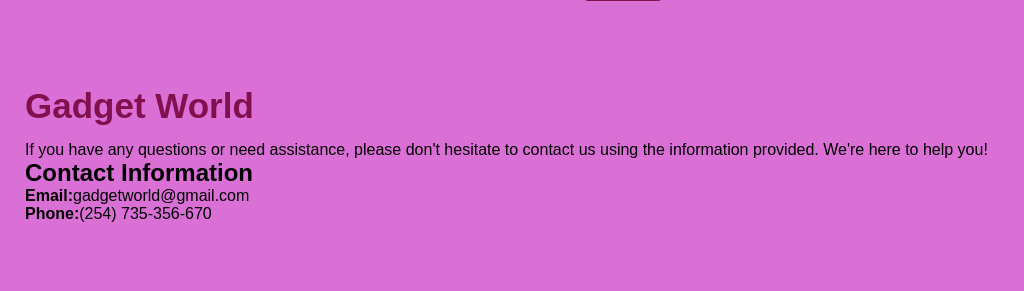
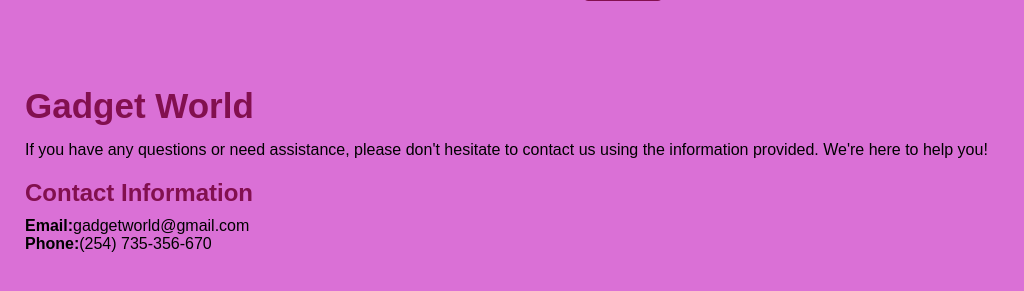
Before and after one commit to 147203/Elsiie, a PHP site: page /contacts.html in a window 1280 px wide. Shown: the part 361-652 px from the top of the page, without its empty margins (0-1024 px from the left). Run offline with PHP 8.4, Linux system fonts and the light colour scheme.

Commit message:
content h2

```diff
--- a/contact.css
+++ b/contact.css
@@ -25,6 +25,11 @@ body{
 .content h1{
     font-size: 35px;
     margin-bottom: 15px;
+    color: #82104f;
+}
+.content h2{
+    margin-top: 20px;
+    margin-bottom: 10px;
     color: #82104f;
 }
 label{
```
